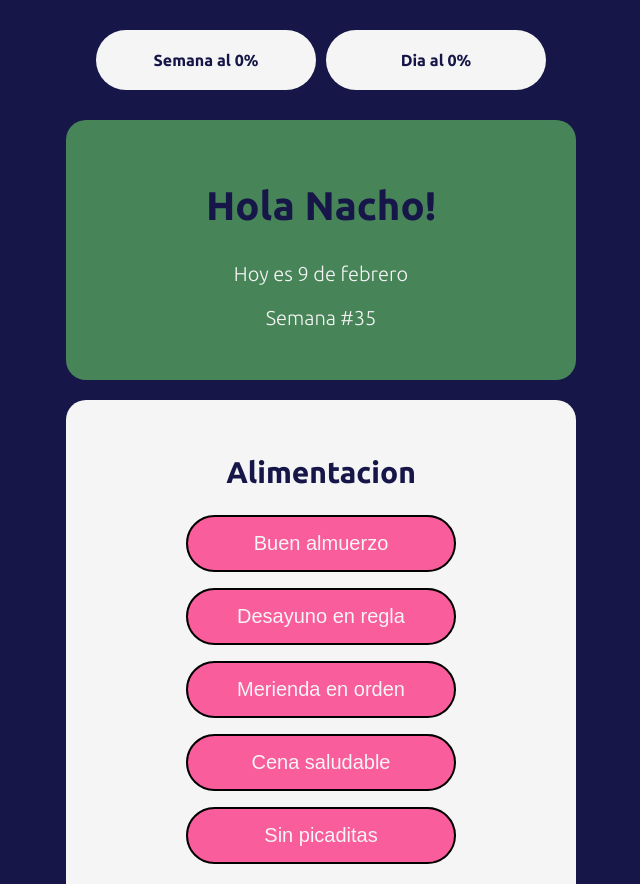
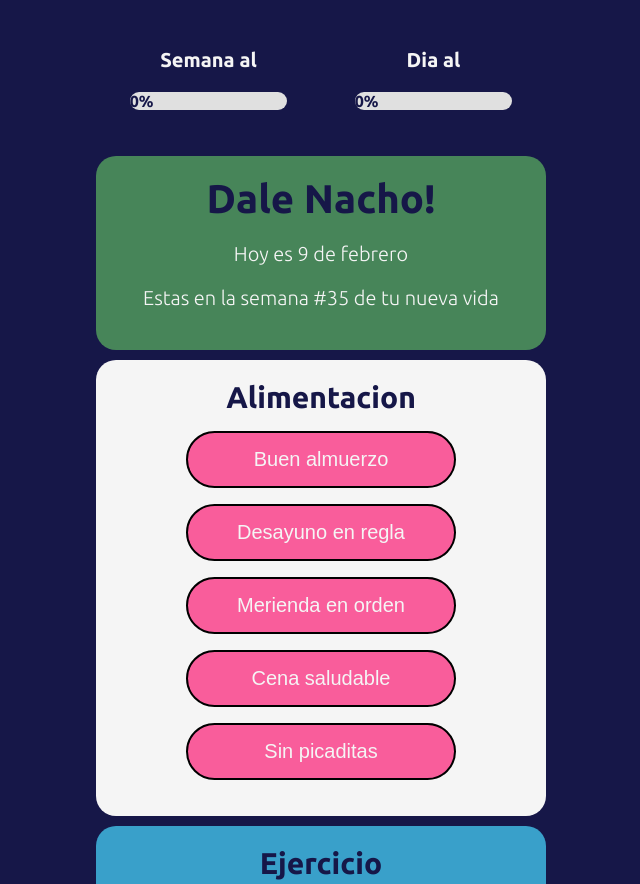
Before and after one commit to nachoarana/Rabbit, a plain HTML site: page index.html in a window 1280 px wide. Shown: the top 884 px of the page, without its empty margins (319-959 px from the left). Drawn offline with Linux system fonts and the light colour scheme.

Commit message:
v2
mejora en progress bar

```diff
--- a/index.css
+++ b/index.css
@@ -9,44 +9,37 @@ body{
 
 .container{
     width: 450px;
-    margin: 20px auto;
-    padding: 30px;
+    margin: 10px auto;
+    padding: 20px 0;
     border-radius: 20px;
 }
 
-.previa{
-    display: flex;
-    justify-content: space-between;
-    padding: 10px 0;
-}
-
-.progress{
-    border-radius: 40px;
-    padding: 5px 20px;
-    width: 40%;
-}
 
 /* Fonts */
 
 h1{
     font-size: 40px;
+    margin: 0;
 }
 
 h2{
     font-size: 30px;
+    margin: 0;
 }
 
 h1, h2{
     font-weight: 700;
 }
 
+h3{
+    font-size: 20px;
+    font-weight: 700;
+    color: whitesmoke;
+}
+
 .fecha-hoy, .semana-hoy{
     font-size: 20px;
     color: whitesmoke;
-}
-
-.progress-top{
-    font-weight: bold;
 }
 
 
@@ -72,10 +65,29 @@ h1, h2{
     background-color: #39a0ca;
 }
 
-.progress{
-    background-color: whitesmoke;
+.father{
+    width: 100%;
 }
+.progress-bar-container {
+    background-color: #e0e0e0;
+    border-radius: 40px;
+    width: 70%;
+    margin-left: auto;
+    margin-right: auto;
+  }
 
+  .progress-bar {
+    text-align: center;
+    color: white;
+    border-radius: 40px;
+   }
+
+   .prueba{
+    display: flex;
+    justify-content: space-between;
+    margin-top: 0;
+    margin-bottom: 0;
+   }
 
 
 /* Buttons & Links */
--- a/index.html
+++ b/index.html
@@ -7,11 +7,7 @@
     </head>
     <body>
         <section>
-            <div class="previa container">
-                <div class="progress previa-semana" id="progress-week">
-                </div>
-                <div class="progress previa-dia" id="progress-day">
-                </div>
+            <div class="prueba container" id="test-div">
             </div>
         </section>
         <section>
--- a/index.js
+++ b/index.js
@@ -1,7 +1,29 @@
-// Variables calculo dias y semanas
+// Variables que calculan scores, dias y semanas
 let dailyScore = 0
 let weekCount = 35 // hardcoded por ahora
 let dailyCompleted = 0
+
+
+// Toma y renderiza la fecha de hoy
+
+const user = "Nacho"
+
+const meses = [
+  "enero", "febrero", "marzo", "abril", "mayo", "junio",
+  "julio", "agosto", "septiembre", "octubre", "noviembre", "diciembre"
+];
+
+let date = new Date()
+let currentDay = date.getDate();
+let month = meses[date.getMonth()]; // Obtener el nombre del mes en español
+let year = date.getFullYear();
+
+const greeting = document.getElementById('salute')
+greeting.innerHTML = `
+  <h1>Dale ${user}!</h1>
+  <p class="fecha-hoy">Hoy es ${currentDay} de ${month}</p>
+  <p class="semana-hoy">Estas en la semana #${weekCount} de tu nueva vida</p>
+  `;
 
 // Cambia color al clickear boton y agrega kudos
 
@@ -23,17 +45,16 @@ actionButtons.forEach(function(button) {
       // Cambiar el color de fondo del botón
       button.style.backgroundColor = '#478559';
 
-      // Después de 3 segundos, volver al texto original y al color original
+      // Después de 3 segundos, volver al texto original
       setTimeout(function() {
         button.innerText = originalText;
       }, 1000);
-
 
       // Suma un punto por habito cumplido y recalcula dailyCompleted
       dailyScore++
       dailyCompleted = Math.round((dailyScore * 100) / 7)
 
-      //Recalcula progresos
+      //Recalcula progreso diario y semanal
       getProgress()
 
       // Deshabilita boton
@@ -42,42 +63,33 @@ actionButtons.forEach(function(button) {
     });
   });
 
-// Toma y renderiza la fecha de hoy
 
-let user = "Nacho"
-
-const meses = [
-  "enero", "febrero", "marzo", "abril", "mayo", "junio",
-  "julio", "agosto", "septiembre", "octubre", "noviembre", "diciembre"
-];
-
-let date = new Date()
-let day = date.getDate();
-let month = meses[date.getMonth()]; // Obtener el nombre del mes en español
-let year = date.getFullYear();
-
-const greeting = document.getElementById('salute')
-greeting.innerHTML = `
-  <h1>Hola ${user}!</h1>
-  <p class="fecha-hoy">Hoy es ${day} de ${month}</p>
-  <p class="semana-hoy">Semana #${weekCount}</p>
-  `;
 
   // Logica progress
 
   function getProgress(){
 
-    let progresoSemanal = Math.round((dailyScore * 100) / 49)
-    const progressWeek = document.getElementById('progress-week')
-    progressWeek.innerHTML =
-      `
-      <p class='progress-top'>Semana al ${progresoSemanal}% </p>
+    let weeklyCompleted = Math.round((dailyScore * 100) / 49)
+
+    const testDiv = document.getElementById('test-div')
+    testDiv.innerHTML =
     `
+    <div class="father">
+      <h3>Semana al</h3>
+      <div class="progress-bar-container">
+        <div class="progress-bar" style="width: ${weeklyCompleted}%; background-color: #478559">
+          <p style="color: #161748; font-weight: bold">${weeklyCompleted}%</p>
+        </div>
+      </div>
+    </div>
 
-    const progressDay = document.getElementById('progress-day')
-    progressDay.innerHTML =
-      `
-      <p class='progress-top'>Dia al ${dailyCompleted}% </p>
+    <div class="father">
+      <h3>Dia al</h3>
+      <div class="progress-bar-container">
+        <div class="progress-bar" style="width: ${dailyCompleted}%; background-color: #478559">
+          <p style="color: #161748; font-weight: bold">${dailyCompleted}%</p>
+        </div>
+      </div>
     `
 
   }
```
